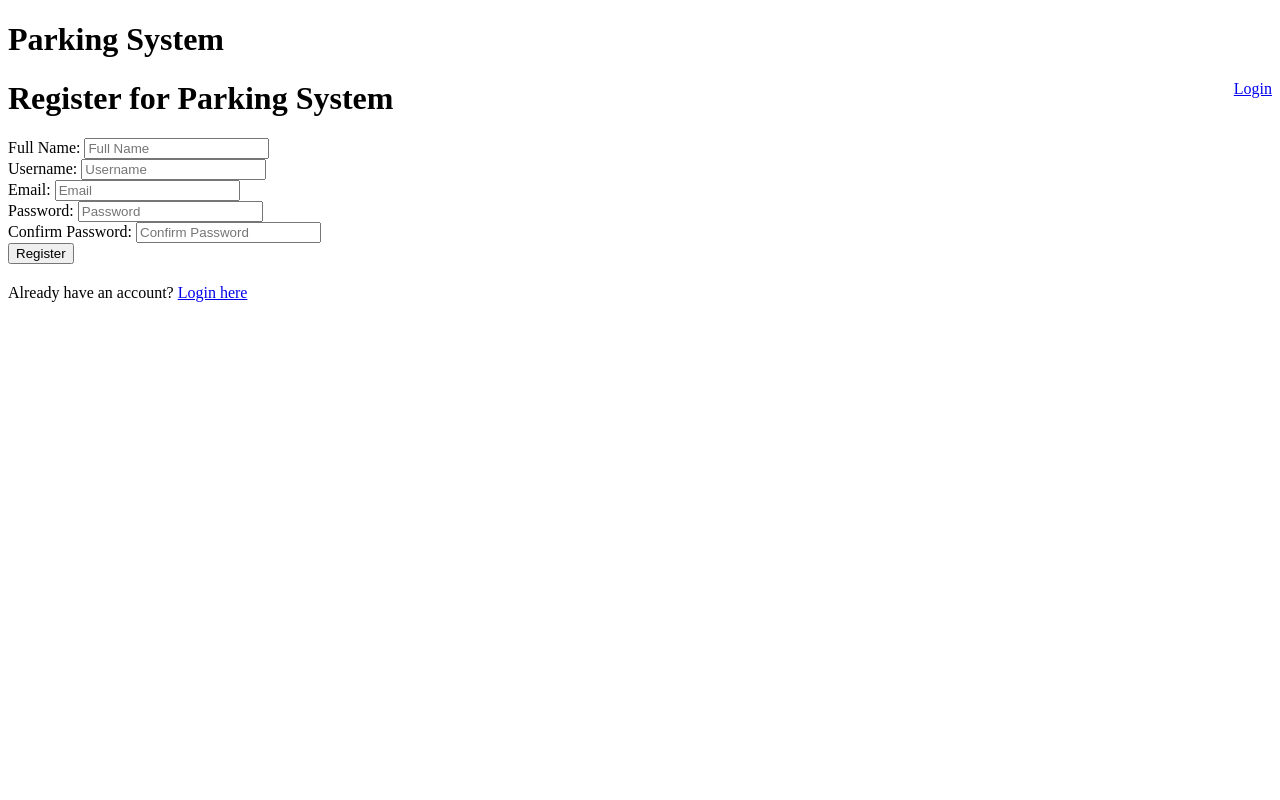
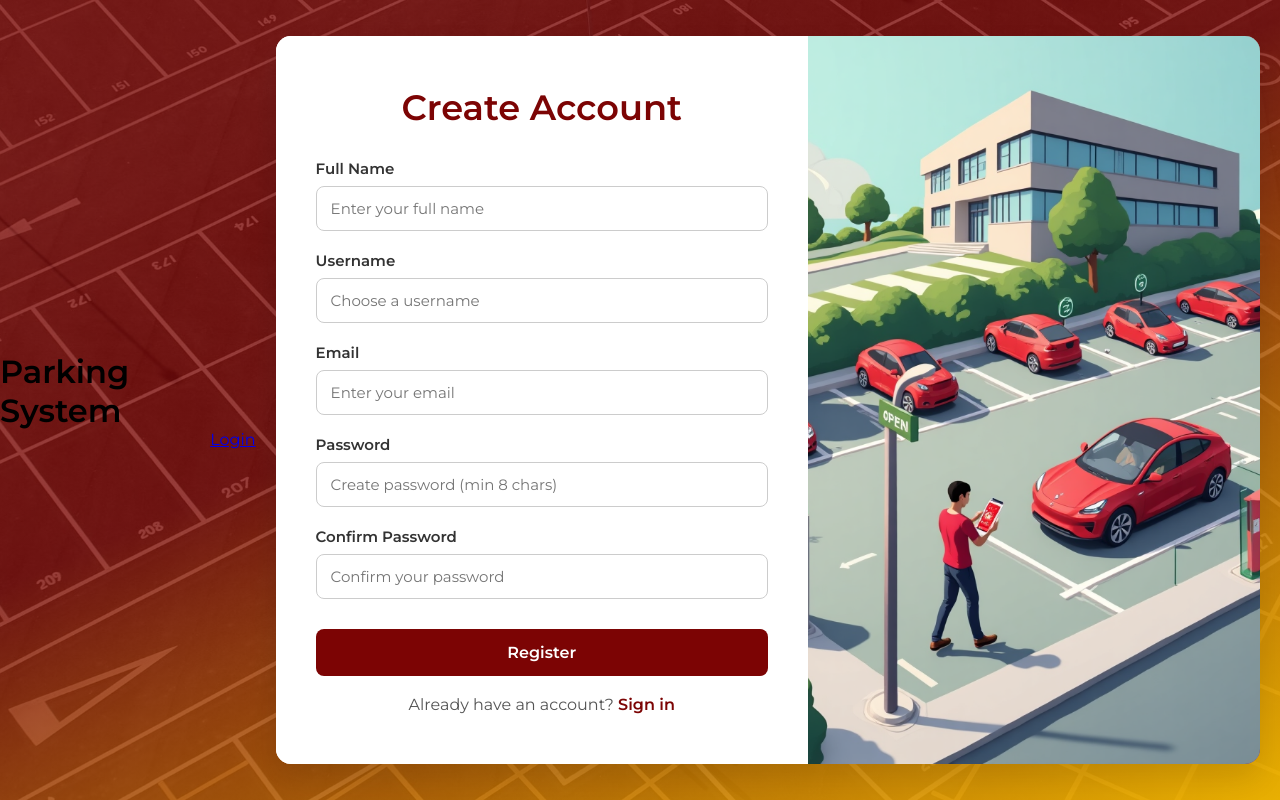
Before and after one commit to mwwlean/Smart-Parking-System, a Flask app: page /register in a window 1280 px wide. Run offline with Flask 3, Linux system fonts and the light colour scheme; some libraries are stand-ins or nearby versions.

Commit message:
UPDATES - login and register html and css.

```diff
--- /dev/null
+++ b/static/css/register.css
@@ -0,0 +1,164 @@
+@import url('https://fonts.googleapis.com/css2?family=Montserrat:wght@400;600&display=swap');
+* {
+  box-sizing: border-box;
+  margin: 0;
+  padding: 0;
+  font-family: 'Montserrat', sans-serif;
+}
+body {
+  background:
+    linear-gradient(156deg,rgba(124, 4, 4, 0.77) 43%, rgba(255, 204, 0, 1) 110%),
+    url("../images/bg2.jpg");
+  background-size: cover;
+  background-position: center;
+  background-repeat: no-repeat;
+  display: flex;
+  justify-content: center;
+  align-items: center;
+  height: 100vh;
+  overflow: hidden;
+}
+
+.register-container {
+    display: flex;
+    justify-content: center;
+    align-items: center;
+    min-height: 100vh;
+    padding: 20px;
+}
+
+.register-card {
+    display: flex;
+    flex-wrap: wrap;
+    max-width: 1000px;
+    width: 100%;
+    background: #fff;
+    border-radius: 15px;
+    box-shadow: 0 15px 30px rgba(0, 0, 0, 0.1);
+    overflow: hidden;
+}
+
+.register-image {
+    flex: 1;
+    background-color: #7C0404;
+    display: flex;
+    align-items: center;
+    justify-content: center;
+}
+
+.register-image img {
+    width: 100%;
+    height: 100%;
+    object-fit: cover;
+    object-position: center;
+}
+
+.register-form {
+    flex: 1;
+    padding: 50px 40px;
+    display: flex;
+    flex-direction: column;
+    justify-content: center;
+    background-color: #fff;
+}
+
+.register-form h1 {
+    color: #7C0404;
+    font-size: 2.2rem;
+    margin-bottom: 30px;
+    text-align: center;
+}
+
+.form-group {
+    margin-bottom: 20px;
+}
+
+.form-group label {
+    display: block;
+    margin-bottom: 8px;
+    color: #333;
+    font-weight: 600;
+    font-size: 15px;
+}
+
+.form-group input {
+    width: 100%;
+    padding: 12px 14px;
+    border: 1px solid #ccc;
+    border-radius: 8px;
+    font-size: 15px;
+    transition: all 0.3s ease;
+}
+
+.form-group input:focus {
+    border-color: #7C0404;
+    outline: none;
+    box-shadow: 0 0 0 3px rgba(124, 4, 4, 0.1);
+}
+
+.btn-register {
+    width: 100%;
+    padding: 14px;
+    background-color: #7C0404;
+    color: #fff;
+    border: none;
+    border-radius: 8px;
+    font-size: 16px;
+    font-weight: 600;
+    cursor: pointer;
+    transition: background-color 0.3s;
+    margin-top: 10px;
+}
+
+.btn-register:hover {
+    background-color: #600303;
+}
+
+.login-redirect {
+    text-align: center;
+    margin-top: 19px;
+    color: #555;
+    font-size: 16px;
+}
+
+.login-redirect a {
+    color: #7C0404;
+    text-decoration: none;
+    font-weight: 600;
+}
+
+.login-redirect a:hover {
+    text-decoration: underline;
+}
+
+.alert {
+    padding: 12px;
+    border-radius: 8px;
+    margin-bottom: 20px;
+    text-align: center;
+    font-size: 14px;
+}
+
+.alert-error {
+    background-color: #fdecea;
+    color: #b71c1c;
+}
+
+.alert-success {
+    background-color: #e8f5e9;
+    color: #2e7d32;
+}
+
+@media (max-width: 768px) {
+    .register-card {
+        flex-direction: column;
+    }
+
+    .register-image {
+        height: 200px;
+    }
+
+    .register-form {
+        padding: 30px 20px;
+    }
+}
--- a/templates/register.html
+++ b/templates/register.html
@@ -2,37 +2,65 @@
 
 {% block title %}Register{% endblock %}
 
+{% block css %}
+<link rel="stylesheet" href="{{ url_for('static', filename='css/register.css') }}">
+{% endblock %}
+
 {% block content %}
-    <h1>Register for Parking System</h1>
+<div class="register-container">
+    <div class="register-card">
+
+        <!-- Form Section -->
+        <div class="register-form">
+            <h1>Create Account</h1>
+
+            {% with messages = get_flashed_messages(with_categories=true) %}
+                {% if messages %}
+                    {% for category, message in messages %}
+                    <div class="alert alert-{{ category }}">
+                        {{ message }}
+                    </div>
+                    {% endfor %}
+                {% endif %}
+            {% endwith %}
 
             <form method="POST" action="{{ url_for('register') }}">
                 <div class="form-group">
-            <label for="full_name">Full Name:</label>
-            <input type="text" id="full_name" name="full_name" placeholder="Full Name" required>
+                    <label for="full_name">Full Name</label>
+                    <input type="text" id="full_name" name="full_name" placeholder="Enter your full name" required>
                 </div>
 
                 <div class="form-group">
-            <label for="username">Username:</label>
-            <input type="text" id="username" name="username" placeholder="Username" required>
+                    <label for="username">Username</label>
+                    <input type="text" id="username" name="username" placeholder="Choose a username" required>
                 </div>
 
                 <div class="form-group">
-            <label for="email">Email:</label>
-            <input type="email" id="email" name="email" placeholder="Email" required>
+                    <label for="email">Email</label>
+                    <input type="email" id="email" name="email" placeholder="Enter your email" required>
                 </div>
 
                 <div class="form-group">
-            <label for="password">Password:</label>
-            <input type="password" id="password" name="password" placeholder="Password" required minlength="8">
+                    <label for="password">Password</label>
+                    <input type="password" id="password" name="password" placeholder="Create password (min 8 chars)" required minlength="8">
                 </div>
 
                 <div class="form-group">
-            <label for="confirm_password">Confirm Password:</label>
-            <input type="password" id="confirm_password" name="confirm_password" placeholder="Confirm Password" required minlength="8">
+                    <label for="confirm_password">Confirm Password</label>
+                    <input type="password" id="confirm_password" name="confirm_password" placeholder="Confirm your password" required minlength="8">
                 </div>
 
-        <button type="submit" class="btn">Register</button>
+                <button type="submit" class="btn-register">Register</button>
             </form>
 
-    <p style="margin-top: 20px;">Already have an account? <a href="{{ url_for('login') }}">Login here</a></p>
+            <div class="login-redirect">
+                Already have an account? <a href="{{ url_for('login') }}">Sign in</a>
+            </div>
+        </div>
+        <!-- Image Section -->
+        <div class="register-image">
+            <img src="{{ url_for('static', filename='images/parking2.png') }}" alt="Parking System Illustration">
+        </div>
+    </div>
+</div>
 {% endblock %}
```
Also changed, not shown: static/css/login.css (added, +166 -0 lines), templates/login.html (+40 -15 lines), static/images/bg1.jpg (added), static/images/bg2.jpg (added), static/images/login_pic1.png (added), static/images/parking2.png (added). Lines whose indentation alone changed are shown as unchanged.
